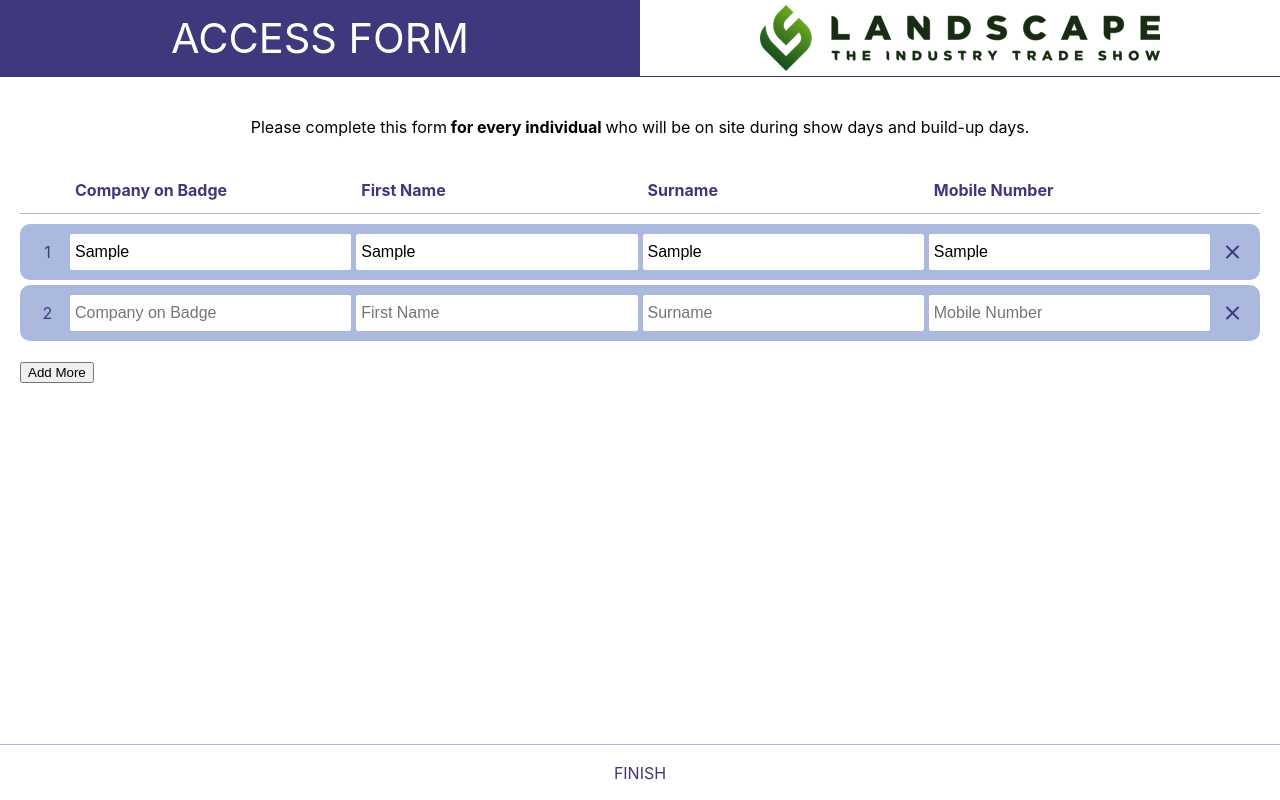
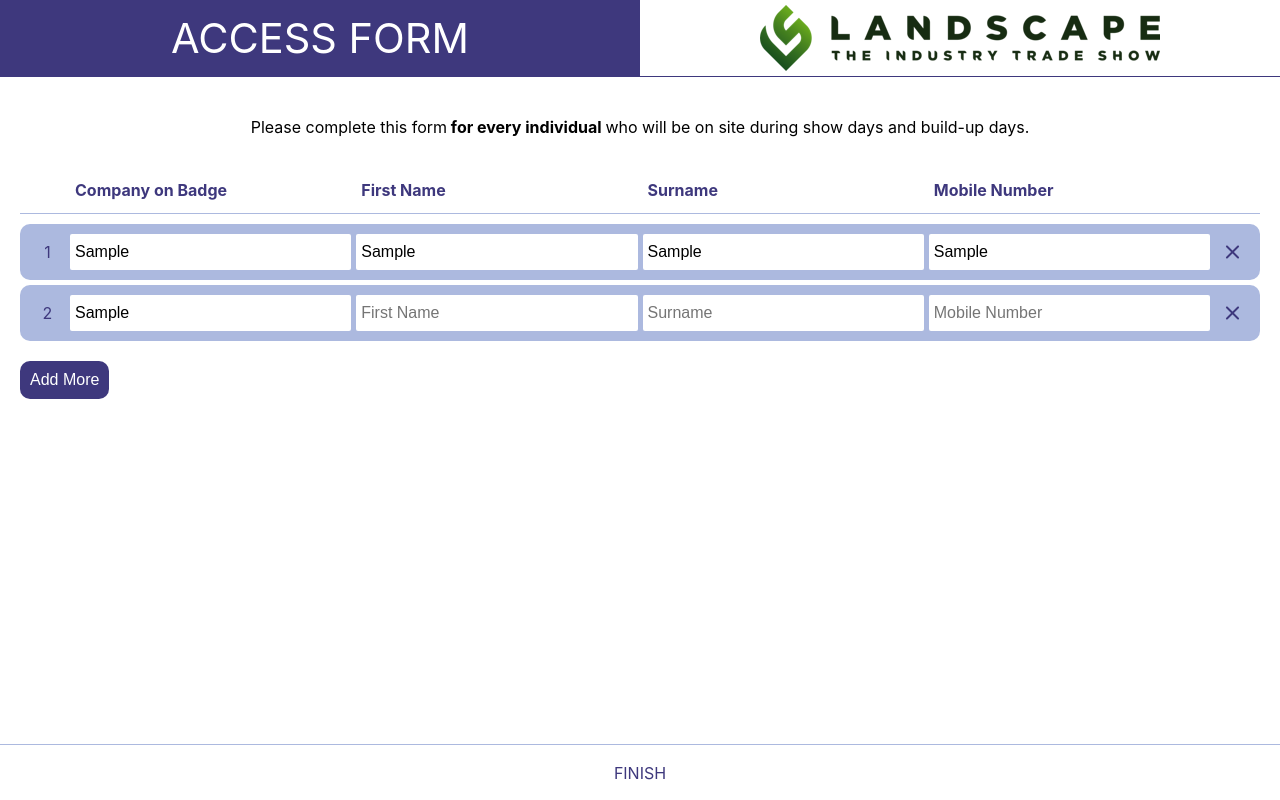
Before and after one commit to AlSkylark/landscape-exhibitor-access-form, a React (Create React App) app: page / in a window 1280 px wide. Both pictures are taken after typing "Sample", "Sample", "Sample", "Sample" into the empty fields and a click on the button "Add More". Built offline with nearby package versions, Linux system fonts and the light colour scheme.

Commit message:
Almost done, working on validation

```diff
--- a/src/AccessForm/AccessForm.js
+++ b/src/AccessForm/AccessForm.js
@@ -1,19 +1,26 @@
 
-import { useState } from "react";
+import { useEffect, useState } from "react";
 import FieldRow from "../Fields/FieldRow";
 import style from "./AccessForm.module.css";
 
 function AccessForm(props){
-    const [fieldCount, addField] = useState(props.data.length ?? 1);
+    const {onChange, onDelete, data, onAdd} = props;
+    const count = data.length;
+    const [fields, setFields] = useState([]);
 
-    function handleAdd(){
-        addField(fieldCount + 1);
-    }
+    useEffect(() =>{
+        let fieldsArr = []
+        for (let i = 0; i < count; i++){
+            fieldsArr.push(<FieldRow key={data[i].id} id={data[i].id}
+                        data={data[i]}
+                        onChange={onChange}
+                        invisible={count === 1}
+                        count={i}
+                        onDelete={onDelete} />);
+        }
+        setFields(fieldsArr);
+    },[count, onChange, onDelete, data])
 
-    let fields = [];
-    for (let i = 0; i < fieldCount; i++){
-        fields.push(<FieldRow key={i} id={i} data={props.data[i]} onChange={props.onChange} invisible={fieldCount === 1} count={i + 1}/>);
-    }
 
     return (
         <div className={style.wrapper}>
@@ -31,7 +38,9 @@ function AccessForm(props){
                 </div>
                 {fields}
             </div>
-            <div><button onClick={handleAdd}>Add More</button></div>
+            <div>
+                <button className={style.add} onClick={onAdd}>Add More</button>
+            </div>
         </div>
 
     );
--- a/src/AccessForm/AccessForm.module.css
+++ b/src/AccessForm/AccessForm.module.css
@@ -27,6 +27,23 @@
 .header * {
     padding: 3px 5px;
 }
+.add{
+    font-size: medium;
+    padding: 10px;
+    border-radius: 10px;
+    border: none;
+    color: white;
+    background-color: var(--main-color);
+    cursor: pointer;
+    transition: 100ms ease-in;
+}
+.add:hover{
+    background-color: var(--alt-color);
+}
+
+.add:active{
+    transform: translateY(1px);
+}
 
 @media only screen and (max-width: 750px) {
     .header {
--- a/src/Fields/FieldRow.js
+++ b/src/Fields/FieldRow.js
@@ -2,12 +2,10 @@ import { useState } from "react";
 import style from "./FieldRow.module.css";
 
 function FieldRow(props){
+    const id = props.id;
     const [data,setData] = useState({name: "list",
-                                    type: props.id,
-                                    value: props.data|| {company: "",
-                                            fname: "",
-                                            lname: "",
-                                            mobile: ""}});
+                                    type: id,
+                                    value: props.data});
 
     function handleChange(e){
         const oldData = data;
@@ -17,6 +15,7 @@ function FieldRow(props){
     }
 
     const invisible = !props.invisible ? "" : " "  + style.invisible;
+
     return (
         <div className={style.row}>
             <div className={style.header + " " + style.empty}></div>
@@ -24,7 +23,7 @@ function FieldRow(props){
             <div className={style.header}>First Name</div>
             <div className={style.header}>Surname</div>
             <div className={style.header}>Mobile Number</div>
-            <div className={style.empty + " " + style.count}>{props.count}</div>
+            <div className={style.empty + " " + style.count}>{props.count + 1}</div>
 
             <input onChange={handleChange} value={data.value.company} name="company" placeholder="Company on Badge"></input>
             <input onChange={handleChange} value={data.value.fname} name="fname" placeholder="First Name"></input>
@@ -32,7 +31,7 @@ function FieldRow(props){
             <input onChange={handleChange} value={data.value.mobile} name="mobile" placeholder="Mobile Number"></input>
 
             <div className={style.delete + invisible} >
-                <span className="material-icons-round">clear</span>
+                <span className="material-icons-round" onClick={() => props.onDelete(id)}>clear</span>
             </div>
         </div>
     );
--- a/src/FormContainer.js
+++ b/src/FormContainer.js
@@ -27,9 +27,16 @@ class FormContainer extends React.Component{
             currentStep: 1,
             stepStatus: {1:true},
             formData: {
-                list: [0]
-            },
-            extras: 0
+                list: [
+                        {
+                            id: 0,
+                            company: "",
+                            fname: "",
+                            lname: "",
+                            mobile: ""
+                        }
+                    ]
+            }
         }
 
         this.MAX_STEP = 1;
@@ -39,7 +46,8 @@ class FormContainer extends React.Component{
         this.stepClick = this.stepClick.bind(this);
         this.navigationClick = this.navigationClick.bind(this);
         this.handleSubmit = this.handleSubmit.bind(this);
-        this.handlePriceChange = this.handlePriceChange.bind(this);
+        this.handleDelete = this.handleDelete.bind(this);
+        this.handleAdd = this.handleAdd.bind(this);
     }
 
     componentDidMount(){
@@ -54,32 +62,40 @@ class FormContainer extends React.Component{
         const name = target.name;
         let value = target.value;
 
+        //when dealing with the list items we check if the count is more than the id (stored in type), if it is then we just add onto the formData.list state,
+        //if it isn't then we need to modify the existing data using a map
         if(name === "list"){
-            const count = this.state.formData.list.length - 1;
-            if (count < type) {
-                this.setState(p =>({formData: {...p.formData, list: [...p.formData.list, value]}}));
+            const id = type;
+            const exists = this.state.formData.list.find(item => item.id === id);
+
+            if (exists === undefined) {
+                this.setState(p =>({formData: {...p.formData, list: [...p.formData.list, value]}}),() => this.saveSession(this.state.formData));
             } else {
                 this.setState(p => ({formData: {...p.formData, list:
-                    p.formData.list.map((d,i) => {
-                        if(i === type) return value;
+                    p.formData.list.map(d => {
+                        if(d.id === id ) return value;
                         return d;
                     })
-                }}));
+                }}),() => this.saveSession(this.state.formData));
             }
-
+        //if it's not a list item, it just saves the item the same way it would on the normal exhibitor form.
         } else {
             this.setState((prevState) => ({
                 formData: {...prevState.formData, [name]: value}
-            }),() =>{
-                //window.sessionStorage.setItem("formData", JSON.stringify(this.state.formData));
-            });
+            }),() =>this.saveSession(this.state.formData));
         }
 
         console.log(this.state.formData);
-
     }
 
     handleFinish(){
+        const data = this.state.formData.list;
+        if(data.length !== 0){
+            if (!data[0].company.length > 0 ||
+                !data[0].fname.length > 0 ||
+                !data[0].lname.length > 0)
+            return;
+        }
         this.setState({currentStep: StepEnum.Finish});
     }
 
@@ -115,8 +131,33 @@ class FormContainer extends React.Component{
 
     }
 
-    handlePriceChange(price){
-        this.setState({extras: price});
+    handleDelete(id){
+        this.setState(p => ({formData:
+            {...p.formData, list: p.formData.list.filter(d => d.id !== id)}
+        }), () => {
+            this.saveSession(this.state.formData);
+            this.state.formData = this.state.formData;
+        });
+    }
+
+    handleAdd(){
+        this.setState(p => {
+            const lastList = p.formData.list[p.formData.list.length - 1];
+            const lastId = lastList.id;
+            const template = {
+                id: lastId + 1,
+                company: lastList.company,
+                fname: "",
+                lname: "",
+                mobile: ""
+            }
+            const newData = {formData: {...p.formData, list:[...p.formData.list, template]}};
+            return newData;
+        });
+    }
+
+    saveSession(data){
+        window.sessionStorage.setItem("formData", JSON.stringify(data));
     }
 
     stepClick(e){
@@ -124,7 +165,6 @@ class FormContainer extends React.Component{
         const target = parseInt(e.target.getAttribute("value"));
         if (!this.state.stepStatus[target]) return;
         this.setState({currentStep: target });
-        console.log(this.state.formData);
     }
 
     navigationClick(next, e = null){
@@ -170,11 +210,15 @@ class FormContainer extends React.Component{
     }
 
 
+
     render() {
         let step;
         switch (this.state.currentStep) {
             case 1:
-                step = <AccessForm data={this.state.formData.list} onChange={this.handleChange}/>
+                step = <AccessForm onDelete={this.handleDelete}
+                                data={this.state.formData.list}
+                                onChange={this.handleChange}
+                                onAdd={this.handleAdd}/>
                 break;
             case StepEnum.Finish:
                 step = <Finish
```
